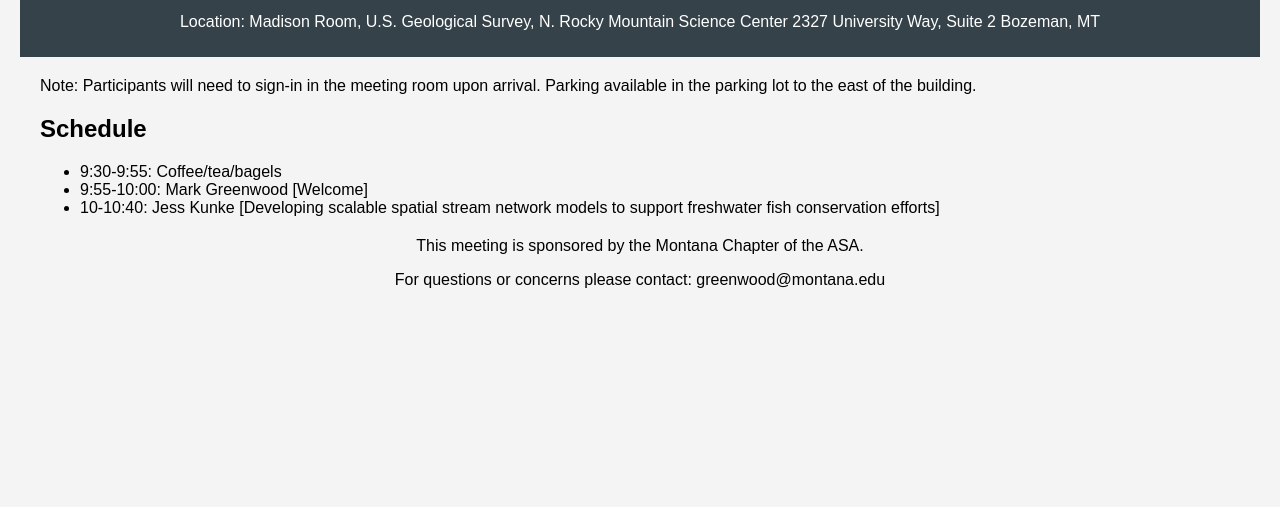
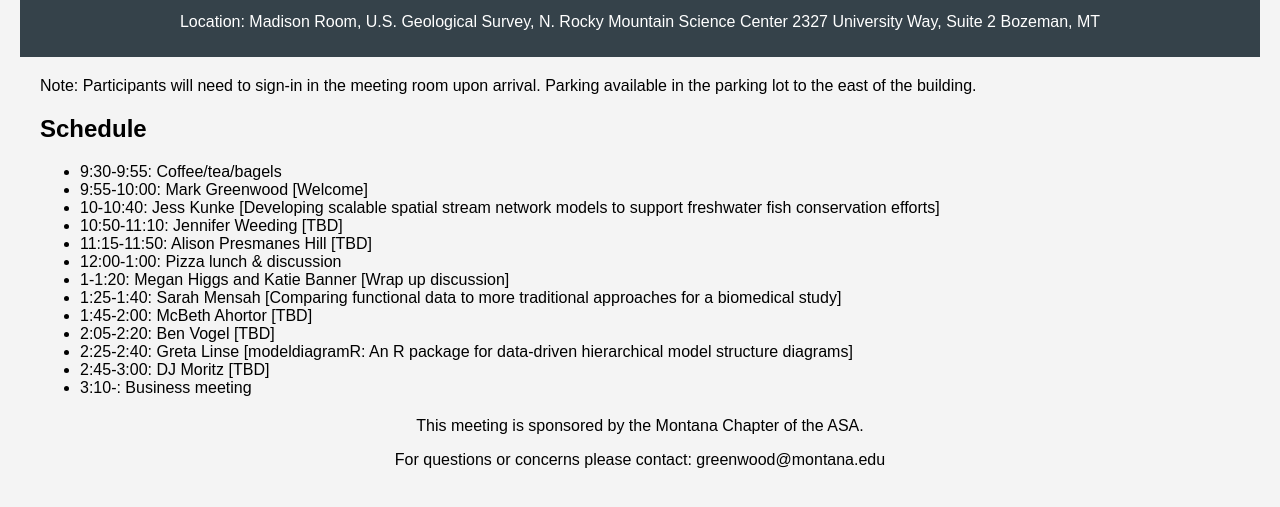
Before and after one commit to SamidhaSShetty/MT-ASA-2025, a plain HTML site: page index.html in a window 1280 px wide. Shown: the part 131-638 px from the top of the page. Drawn offline with Linux system fonts and the light colour scheme.

Commit message:
Update index.html

```diff
--- a/index.html
+++ b/index.html
@@ -24,6 +24,16 @@ Bozeman, MT</p>
         <li>9:30-9:55: Coffee/tea/bagels </li>
         <li>9:55-10:00: Mark Greenwood [Welcome] </li>
         <li> 10-10:40: Jess Kunke [Developing scalable spatial stream network models to support freshwater fish conservation efforts]</li>
+        <li> 10:50-11:10: Jennifer Weeding [TBD]</li>
+        <li> 11:15-11:50: Alison Presmanes Hill [TBD]</li>
+        <li> 12:00-1:00: Pizza lunch & discussion </li>
+        <li> 1-1:20: Megan Higgs and Katie Banner [Wrap up discussion]</li>
+        <li> 1:25-1:40: Sarah Mensah [Comparing functional data to more traditional approaches for a biomedical study]</li>
+        <li> 1:45-2:00: McBeth Ahortor [TBD]</li>
+        <li> 2:05-2:20: Ben Vogel [TBD]</li>
+        <li> 2:25-2:40: Greta Linse [modeldiagramR: An R package for data-driven hierarchical model structure diagrams]</li>
+        <li> 2:45-3:00: DJ Moritz [TBD]</li>
+        <li> 3:10-: Business meeting</li>
 </section>
     </main>
     <footer>
```
